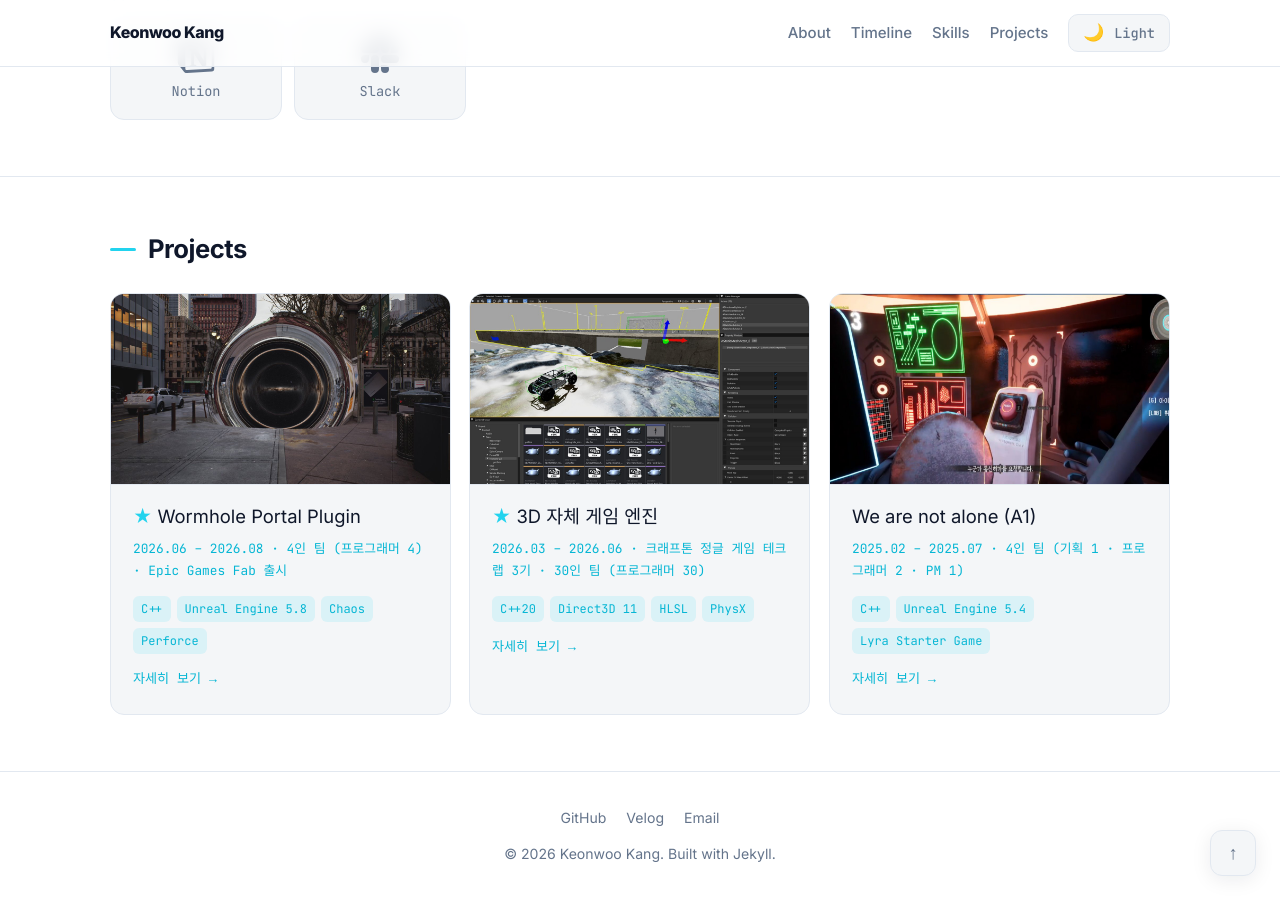
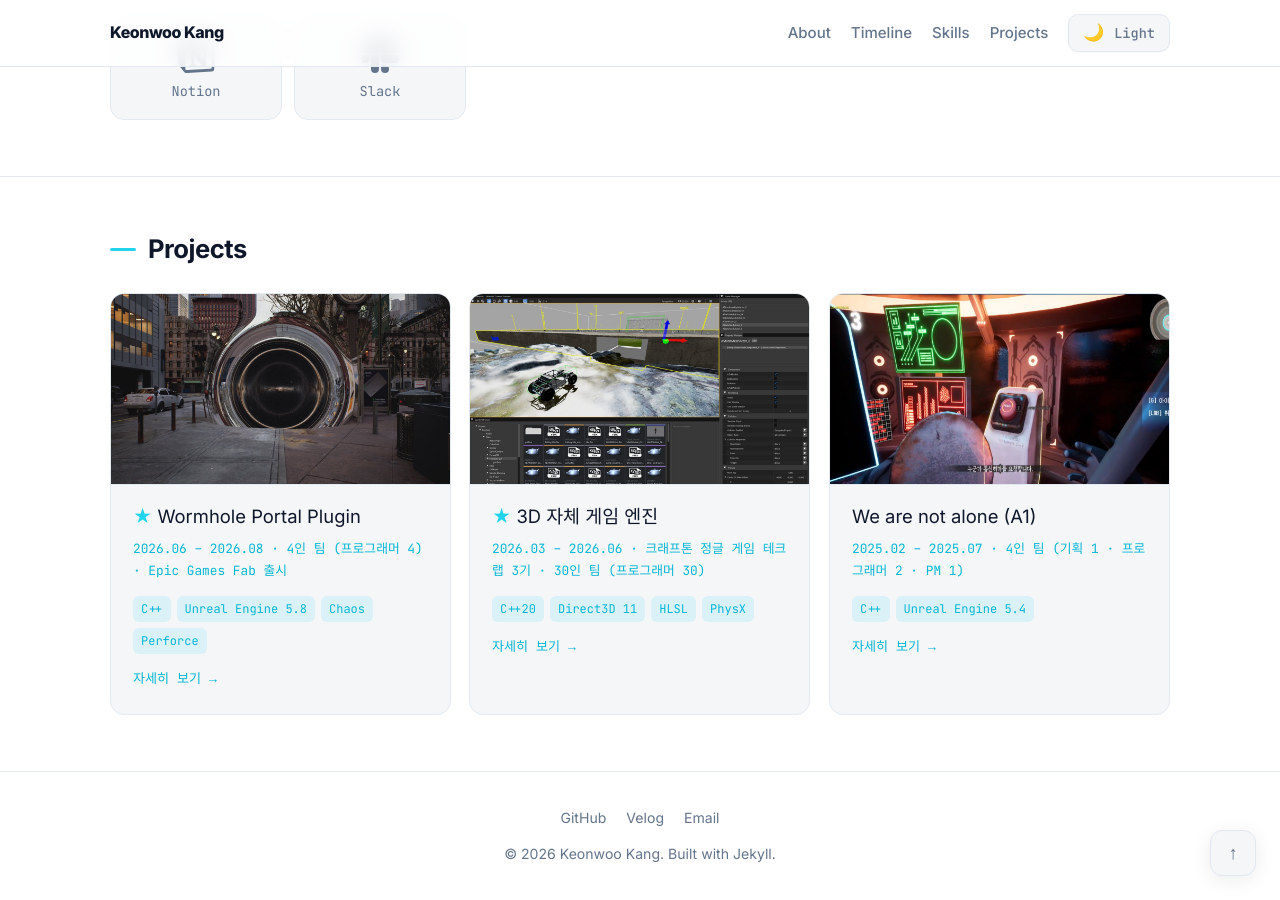
Before and after one commit to keonwookang0914/keonwookang0914.github.io, a Jekyll site: the page built from index.html, in a window 1280 px wide and 900 px high, scrolled down 2094 px. Built offline with Jekyll 4.4.1, drawn with Linux system fonts in a browser that asks for light colours; some web fonts are replaced.

Commit message:
A1 태그에서 Lyra Starter Game 제거
최신 포트폴리오의 A1 Tech Stack은 C++ / Unreal Engine 5.4 둘뿐이라 소스와 맞춘다.

Co-Authored-By: Claude Opus 5 (1M context) <noreply@anthropic.com>

```diff
--- a/_data/projects.yml
+++ b/_data/projects.yml
@@ -80,7 +80,7 @@
     - title: "패키징 빌드 전용 크래시 — DisplayName 자동 변환"
       problem: "에디터에서는 멀쩡한데 패키징한 게임에서만 특정 아이템을 장착하면 크래시가 났습니다. 에디터에서 재현되지 않으니 로그부터 다시 봐야 했습니다."
       solution: "원인은 언리얼이 DisplayName을 따로 지정하지 않으면 사람이 읽기 좋게 문자열을 자동 변환한다는 데 있었습니다. FoamGun이 PIE에서는 'Foam Gun'으로 표기되지만 게임 빌드에서는 'FoamGun' 그대로라, 인자로 넘긴 Label과 일치하는 값이 없어 터진 것이었습니다. UMETA(DisplayName = \"...\")로 열거형이 에디터에서 어떻게 표기될지 직접 지정해 두 환경의 문자열을 일치시켰습니다."
-  tags: [C++, Unreal Engine 5.4, Lyra Starter Game]
+  tags: [C++, Unreal Engine 5.4]
   links:
     - { label: "GitHub", url: "https://github.com/THIS-ACCENT/A1" }
     - { label: "Demo", url: "https://youtu.be/hMzqnQeK3ig" }
```
